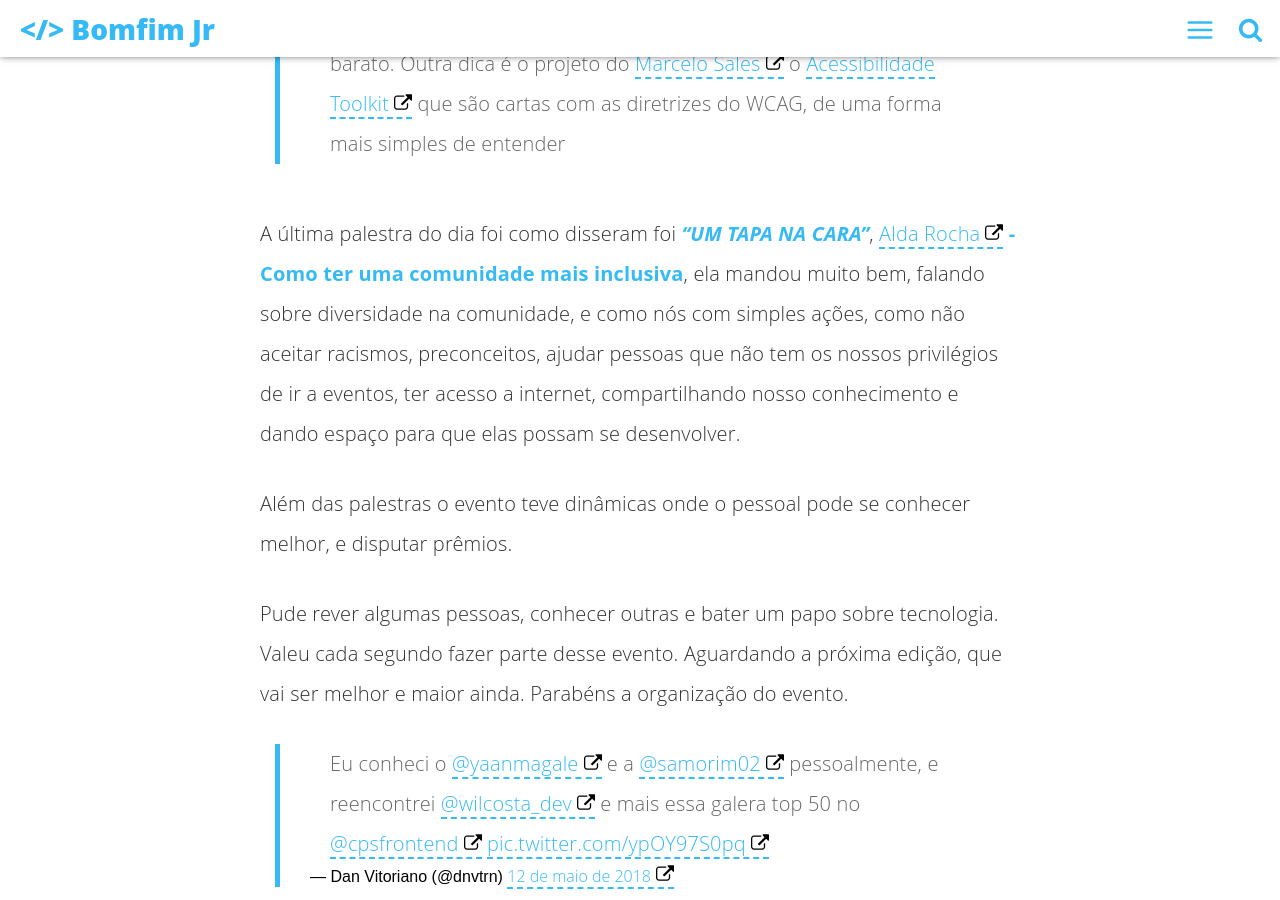
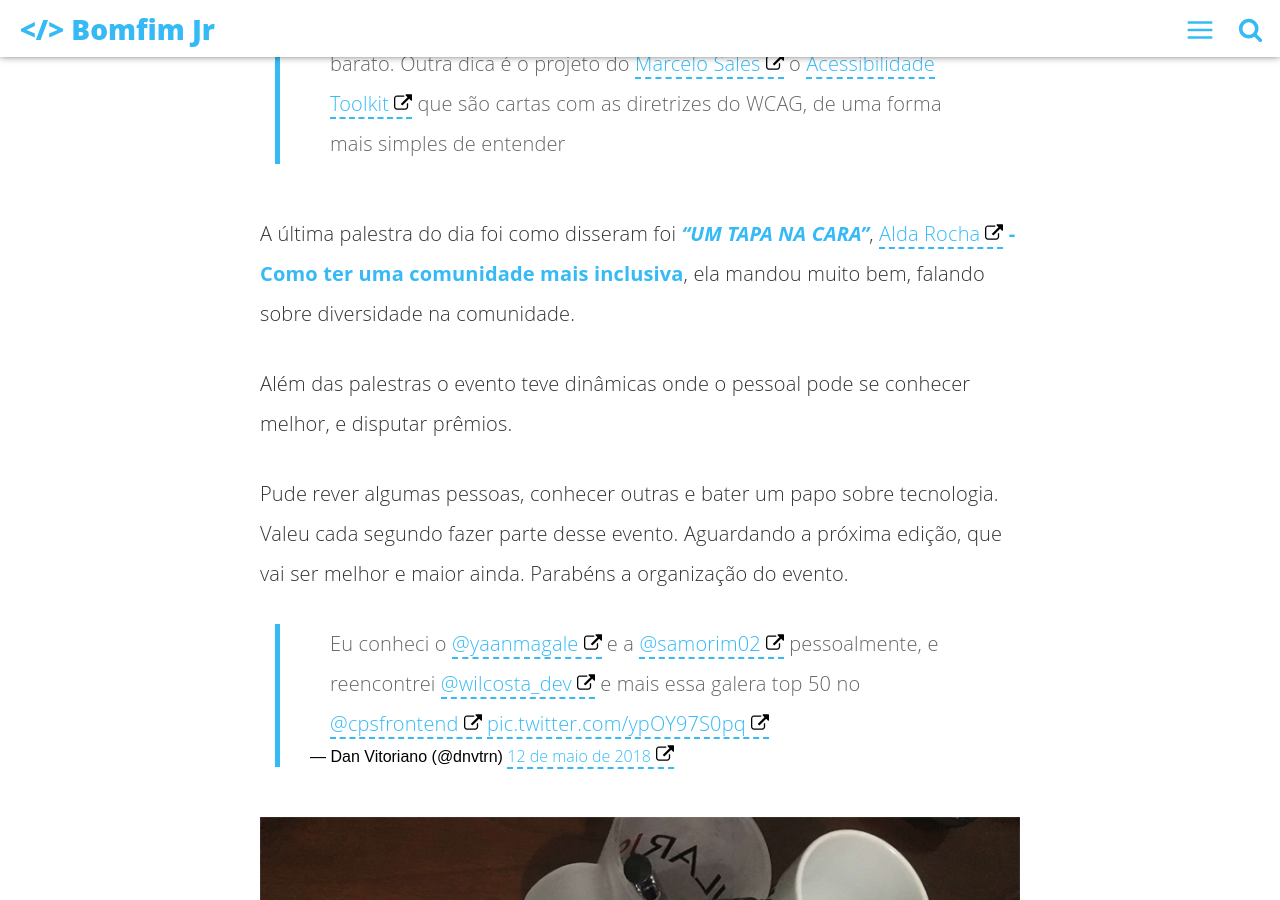
Before and after one commit to bfmjr/bfmjr.github.io, a Jekyll site: the page built from _posts/2018-05-14-frontin-campinas---2018.md, in a window 1280 px wide and 900 px high, scrolled down 1599 px. Built offline with Jekyll 4.4.1, drawn with Linux system fonts in a browser that asks for light colours; comment, search, counter and statistics services are not loaded.

Commit message:
Alteração imagem suvenir

```diff
--- a/_posts/2018-05-14-frontin-campinas---2018.md
+++ b/_posts/2018-05-14-frontin-campinas---2018.md
@@ -30,7 +30,7 @@
 
 > Abrindo um parênteses, esse ano novamente haverá a trilha de acessibilidade no [TDC](http://www.thedevelopersconference.com.br/tdc/2018/inscricoes), que ocorrerá no sábado, dia 21 de Julho, aproveite para fazer sua inscrição no primeiro lote, que está mais barato. Outra dica é o projeto do [Marcelo Sales](https://twitter.com/msales) o [Acessibilidade Toolkit](http://acessibilida.de/toolkit/) que são cartas com as diretrizes do WCAG, de uma forma mais simples de entender
 
-A última palestra do dia foi como disseram foi **_“UM TAPA NA CARA”_**, **[Alda Rocha](https://twitter.com/mjcoffeeholick) - Como ter uma comunidade mais inclusiva**, ela mandou muito bem, falando sobre diversidade na comunidade, e como nós com simples ações, como não aceitar racismos, preconceitos, ajudar pessoas que não tem os nossos privilégios de ir a eventos, ter acesso a internet, compartilhando nosso conhecimento e dando espaço para que elas possam se desenvolver.
+A última palestra do dia foi como disseram foi **_“UM TAPA NA CARA”_**, **[Alda Rocha](https://twitter.com/mjcoffeeholick) - Como ter uma comunidade mais inclusiva**, ela mandou muito bem, falando sobre diversidade na comunidade.
 
 Além das palestras o evento teve dinâmicas onde o pessoal pode se conhecer melhor, e disputar prêmios.
 
@@ -39,7 +39,7 @@
 <blockquote class="twitter-tweet" data-lang="pt"><p lang="pt" dir="ltr">Eu conheci o <a href="https://twitter.com/yaanmagale?ref_src=twsrc%5Etfw">@yaanmagale</a> e a <a href="https://twitter.com/samorim02?ref_src=twsrc%5Etfw">@samorim02</a> pessoalmente, e reencontrei <a href="https://twitter.com/wilcosta_dev?ref_src=twsrc%5Etfw">@wilcosta_dev</a> e mais essa galera top 50 no <a href="https://twitter.com/cpsfrontend?ref_src=twsrc%5Etfw">@cpsfrontend</a> <a href="https://t.co/ypOY97S0pq">pic.twitter.com/ypOY97S0pq</a></p>&mdash; Dan Vitoriano (@dnvtrn) <a href="https://twitter.com/dnvtrn/status/995395042150895616?ref_src=twsrc%5Etfw">12 de maio de 2018</a></blockquote>
 <script async src="https://platform.twitter.com/widgets.js" charset="utf-8"></script>
 
-![alt text](/assets/img/front-in-campinas-2018/item_fontin_campinas.JPG "Foto com duas canecas, uma crachá escrito Bomfim Jr e alguns colantes.")
+![alt text](/assets/img/front-in-campinas-2018/item_fontin_campinas.jpg "Foto com duas canecas, uma crachá escrito Bomfim Jr e alguns colantes.")
 
 Valeu galera de Campinas :)
 
```
Also changed, not shown: assets/img/front-in-campinas-2018/item_fontin_campinas.JPG.
